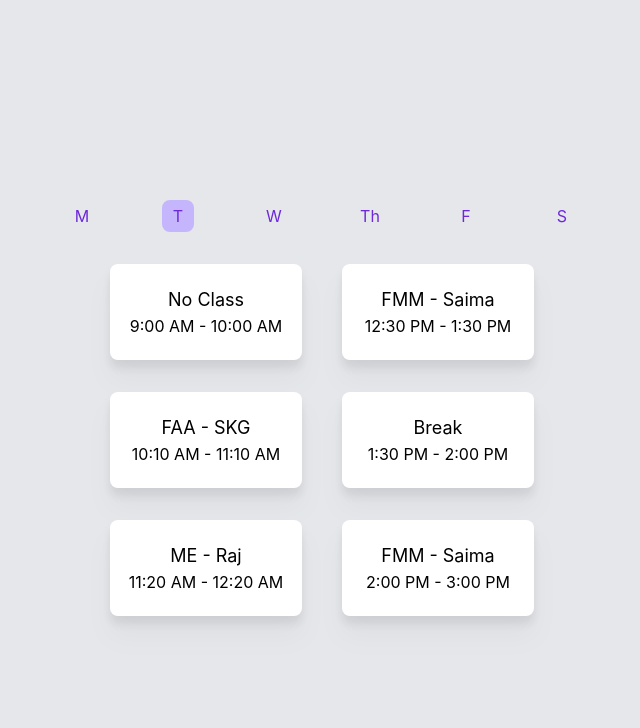
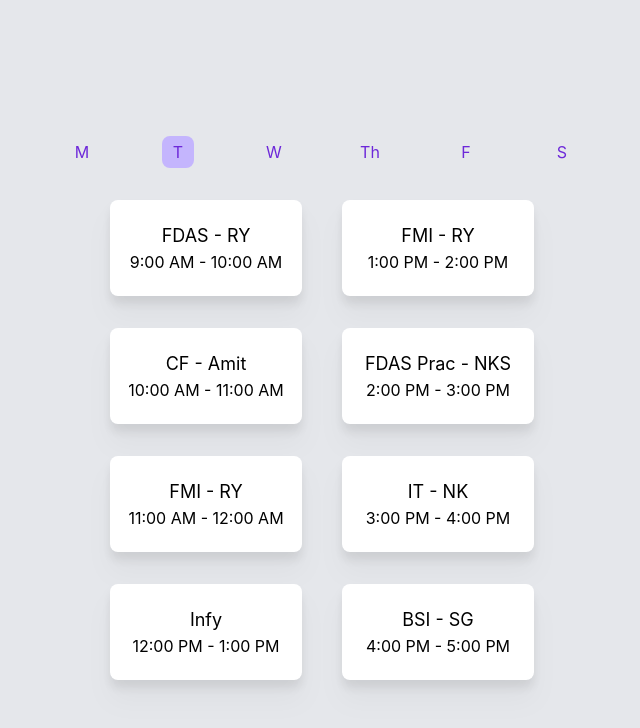
Before and after one commit to luckyman20/timetable, a Next.js app: page / in a window 1280 px wide. Shown: the top 728 px of the page, without its empty margins (318-958 px from the left). Built offline with nearby package versions, Linux system fonts and the light colour scheme.

Commit message:
update for 3rd sem

```diff
--- a/pages/index.js
+++ b/pages/index.js
@@ -28,211 +28,211 @@ export default function Home() {
 
   var monday = [
     {
-      name: "FAA - SKG",
-      link: "https://meet.google.com/uon-hjbe-ack",
+      name: "FDAS - RY",
       time: "9:00 AM - 10:00 AM",
     },
     {
-      name: "ME - Raj",
-      link: "https://meet.google.com/auq-tayk-cor",
-      time: "10:10 AM - 11:10 AM",
+      name: "CF - Amit",
+      time: "10:00 AM - 11:00 AM",
     },
     {
-      name: "English - AA",
-      link: "http://meet.google.com/kso-gzji-bbw",
-      time: "11:20 AM - 12:20 AM",
+      name: "CF - Amit",
+      time: "11:00 AM - 12:00 AM",
     },
     {
-      name: "English - AA",
-      link: "http://meet.google.com/kso-gzji-bbw",
-      time: "12:30 PM - 1:30 PM",
+      name: "Infy",
+      time: "12:00 PM - 1:00 PM",
     },
     {
-      name: "Break",
-      link: "",
-      time: "1:30 PM - 2:00 PM",
+      name: "FMI - RY",
+      time: "1:00 PM - 2:00 PM",
+    },
+    {
+      name: "IT - NK",
+      time: "2:00 PM - 3:00 PM",
+    },
+    {
+      name: "IT - NK",
+      time: "3:00 PM - 4:00 PM",
     },
     {
       name: "No Class",
-      link: "",
-      time: "2:00 PM - 3:00 PM",
-    },
+      time: "4:00 PM - 5:00 PM",
+    }
   ];
 
   var tuesday = [
     {
-      name: "No Class",
-      link: "",
+      name: "FDAS - RY",
       time: "9:00 AM - 10:00 AM",
     },
     {
-      name: "FAA - SKG",
-      link: "https://meet.google.com/peo-douk-txt",
-      time: "10:10 AM - 11:10 AM",
+      name: "CF - Amit",
+      time: "10:00 AM - 11:00 AM",
     },
     {
-      name: "ME - Raj",
-      link: "https://meet.google.com/auq-tayk-cor",
-      time: "11:20 AM - 12:20 AM",
+      name: "FMI - RY",
+      time: "11:00 AM - 12:00 AM",
     },
     {
-      name: "FMM - Saima",
-      link: "https://meet.google.com/qtn-vooz-nrz",
-      time: "12:30 PM - 1:30 PM",
+      name: "Infy",
+      time: "12:00 PM - 1:00 PM",
     },
     {
-      name: "Break",
-      link: "",
-      time: "1:30 PM - 2:00 PM",
+      name: "FMI - RY",
+      time: "1:00 PM - 2:00 PM",
     },
     {
-      name: "FMM - Saima",
-      link: "https://meet.google.com/qtn-vooz-nrz",
+      name: "FDAS Prac - NKS",
       time: "2:00 PM - 3:00 PM",
+    },
+    {
+      name: "IT - NK",
+      time: "3:00 PM - 4:00 PM",
+    },
+    {
+      name: "BSI - SG",
+      time: "4:00 PM - 5:00 PM",
     },
   ];
 
   var wednesday = [
     {
-      name: "No Class",
-      link: "",
+      name: "CF - Amit",
       time: "9:00 AM - 10:00 AM",
     },
     {
-      name: "FAA - SKG",
-      link: "https://meet.google.com/vha-ostu-xmh",
-      time: "10:10 AM - 11:10 AM",
+      name: "CF - Amit",
+      time: "10:00 AM - 11:00 AM",
     },
     {
-      type: "Tute",
-      name: ["FAA - SKG - G2", "ME - Raj - G3"],
-      link: [
-        "https://meet.google.com/fof-qxpx-wdx",
-        "https://meet.google.com/auq-tayk-cor",
-      ],
-      time: "11:20 AM - 12:20 AM",
+      name: "IT - NK",
+      time: "11:00 AM - 12:00 AM",
     },
     {
-      name: "ME - Raj",
-      link: "https://meet.google.com/auq-tayk-cor",
-      time: "12:30 PM - 1:30 PM",
+      name: "Infy",
+      time: "12:00 PM - 1:00 PM",
     },
     {
-      name: "Break",
-      link: "",
-      time: "1:30 PM - 2:00 PM",
+      name: "BSI - SG",
+      time: "1:00 PM - 2:00 PM",
     },
     {
-      name: "No Class",
-      link: "",
+      name: "BSI - SG",
       time: "2:00 PM - 3:00 PM",
+    },
+    {
+      name: "FDAS Prac - NKS",
+      time: "3:00 PM - 4:00 PM",
+    },
+    {
+      name: "BSI - SG",
+      time: "4:00 PM - 5:00 PM",
     },
   ];
 
   var thursday = [
     {
-      name: "FAA - SKG",
-      link: "https://meet.google.com/oke-kyft-quf",
+      name: "CF - Amit",
       time: "9:00 AM - 10:00 AM",
     },
     {
-      name: "ME - Raj",
-      link: "https://meet.google.com/auq-tayk-cor",
-      time: "10:10 AM - 11:10 AM",
+      name: "FDAS Prac - NKS",
+      time: "10:00 AM - 11:00 AM",
     },
     {
-      type: "Tute",
-      name: ["ME - Raj - G1", "FAA - SKG - G3"],
-      link: [
-        "https://meet.google.com/auq-tayk-cor",
-        "https://meet.google.com/azc-ibyj-gku",
-      ],
-      time: "11:20 AM - 12:20 AM",
+      name: "FM - RY",
+      time: "11:00 AM - 12:00 AM",
     },
     {
-      name: "FMM - Saima",
-      link: "https://meet.google.com/qtn-vooz-nrz",
-      time: "12:30 PM - 1:30 PM",
+      name: "Infy",
+      time: "12:00 PM - 1:00 PM",
     },
     {
-      name: "Break",
-      link: "",
-      time: "1:30 PM - 2:00 PM",
+      name: "IT - NK",
+      time: "1:00 PM - 2:00 PM",
     },
     {
-      name: "FMM - Saima",
-      link: "https://meet.google.com/qtn-vooz-nrz",
+      name: "ISM - SK",
       time: "2:00 PM - 3:00 PM",
+    },
+    {
+      name: "ISM - SK",
+      time: "3:00 PM - 4:00 PM",
+    },
+    {
+      name: "No class",
+      time: "4:00 PM - 5:00 PM",
     },
   ];
 
   var friday = [
     {
-      name: "No Class",
-      link: "",
+      name: "FM - RY",
       time: "9:00 AM - 10:00 AM",
     },
     {
-      name: "FAA - SKG",
-      link: "https://meet.google.com/nqg-zdke-avp",
-      time: "10:10 AM - 11:10 AM",
+      name: "FMI - RY",
+      time: "10:00 AM - 11:00 AM",
     },
     {
-      type: "Tute",
-      name: ["FAA - SKG - G1", "ME - Raj - G2"],
-      link: [
-        "https://meet.google.com/kzi-ubbo-tfg",
-        "https://meet.google.com/auq-tayk-cor",
-      ],
-      time: "11:20 AM - 12:20 AM",
+      name: "IT - NK",
+      time: "11:00 AM - 12:00 AM",
     },
     {
-      name: "ME - Raj",
-      link: "https://meet.google.com/auq-tayk-cor",
-      time: "12:30 PM - 1:30 PM",
+      name: "Infy",
+      time: "12:00 PM - 1:00 PM",
     },
     {
-      name: "Break",
-      link: "",
-      time: "1:30 PM - 2:00 PM",
+      name: "FDAS Prac - NKS",
+      time: "1:00 PM - 2:00 PM",
     },
     {
-      name: "No Class",
-      link: "",
+      name: "BSI - SG / ISM - SK",
       time: "2:00 PM - 3:00 PM",
+    },
+    {
+      name: "BSI - SG / ISM - SK",
+      time: "3:00 PM - 4:00 PM",
+    },
+    {
+      name: "No class",
+      time: "4:00 PM - 5:00 PM",
     },
   ];
 
   var saturday = [
     {
-      name: "English - AA",
-      link: "https://meet.google.com/emo-nyye-oqc",
+      name: "BSI - SG / ISM - SK",
       time: "9:00 AM - 10:00 AM",
     },
     {
-      name: "English - AA",
-      link: "https://meet.google.com/emo-nyye-oqc",
-      time: "10:10 AM - 11:10 AM",
+      name: "BSI - SG / ISM - SK",
+      time: "10:00 AM - 11:00 AM",
     },
     {
-      name: "FMM - Saima",
-      link: "https://meet.google.com/qtn-vooz-nrz",
-      time: "11:20 AM - 12:20 AM",
+      name: "No class",
+      time: "11:00 AM - 12:00 AM",
     },
     {
-      name: "FMM - Saima",
-      link: "https://meet.google.com/qtn-vooz-nrz",
-      time: "12:30 PM - 1:30 PM",
+      name: "Infy",
+      time: "12:00 PM - 1:00 PM",
     },
     {
-      name: "Break",
-      link: "",
-      time: "1:30 PM - 2:00 PM",
+      name: "No class",
+      time: "1:00 PM - 2:00 PM",
     },
     {
-      name: "No Class",
-      link: "",
+      name: "No class",
       time: "2:00 PM - 3:00 PM",
+    },
+    {
+      name: "No class",
+      time: "3:00 PM - 4:00 PM",
+    },
+    {
+      name: "No class",
+      time: "4:00 PM - 5:00 PM",
     },
   ];
 
@@ -241,11 +241,11 @@ export default function Home() {
   return (
     <div>
       <Head>
-        <title>BFIA 1A Timetable</title>
+        <title>BFIA 2A Timetable</title>
       </Head>
 
-      <div className="flex flex-col justify-center items-center h-screen w-screen bg-gray-200">
-        <div className="flex flex-col justify-center items-center w-screen h-screen">
+      <div className="flex flex-col justify-center items-center min-h-screen min-w-screen bg-gray-200">
+        <div className="flex flex-col justify-center items-center min-w-screen min-h-screen">
           <div className="flex flex-row justify-center items-center mt-4">
             {days.map((day_) => {
               console.log("Index of ", day_, " is ", days.indexOf(day_));
@@ -275,7 +275,7 @@ export default function Home() {
           </div>
           <div className="flex flex-row justify-center items-center gap-x-10">
             <div className="flex flex-col justify-center items-center">
-              {schedule.slice(0, 3).map((item, index) => {
+              {schedule.slice(0, 4).map((item, index) => {
                 if (item.type !== undefined) {
                   return (
                     <div
@@ -283,15 +283,13 @@ export default function Home() {
                       className="flex flex-row justify-center items-center gap-x-2 mt-8"
                     >
                       <div
-                        onClick={() => openWebsite(item.link[0])}
-                        className="flex flex-col justify-center items-center bg-white rounded-lg w-24 h-24 drop-shadow-xl p-2 gap-y-2 hover:cursor-pointer"
+                        className="flex flex-col justify-center items-center bg-white rounded-lg w-24 h-24 drop-shadow-xl p-2 gap-y-2"
                       >
                         <div className="text-sm"> {item.name[0]}</div>
                         <div className="text-xs"> {item.time} </div>
                       </div>
                       <div
-                        onClick={() => openWebsite(item.link[1])}
-                        className="flex flex-col justify-center items-center bg-white rounded-lg w-24 h-24 drop-shadow-xl p-2 gap-y-2 hover:cursor-pointer"
+                        className="flex flex-col justify-center items-center bg-white rounded-lg w-24 h-24 drop-shadow-xl p-2 gap-y-2"
                       >
                         <div className="text-sm"> {item.name[1]}</div>
                         <div className="text-xs"> {item.time} </div>
@@ -302,8 +300,7 @@ export default function Home() {
                   return (
                     <div
                       key={index}
-                      className="flex flex-col mt-8 justify-center items-center text-lg bg-white drop-shadow-xl rounded-lg h-24 w-48 text-black-500 hover:cursor-pointer"
-                      onClick={() => openWebsite(item.link)}
+                      className="flex flex-col mt-8 justify-center items-center text-lg bg-white drop-shadow-xl rounded-lg h-24 w-48 text-black-500"
                     >
                       <div>{item.name}</div>
                       <div className="text-base">{item.time}</div>
@@ -313,11 +310,10 @@ export default function Home() {
               })}
             </div>
             <div className="flex flex-col justify-center items-center">
-              {schedule.slice(3, 6).map((item, index) => (
+              {schedule.slice(4, 8).map((item, index) => (
                 <div
                   key={index}
-                  onClick={() => openWebsite(item.link)}
-                  className="flex flex-col mt-8 justify-center items-center text-lg bg-white drop-shadow-xl rounded-lg h-24 w-48 text-black-500 hover:cursor-pointer"
+                  className="flex flex-col mt-8 justify-center items-center text-lg bg-white drop-shadow-xl rounded-lg h-24 w-48 text-black-500"
                 >
                   <div>{item.name}</div>
                   <div className="text-base">{item.time}</div>
```
